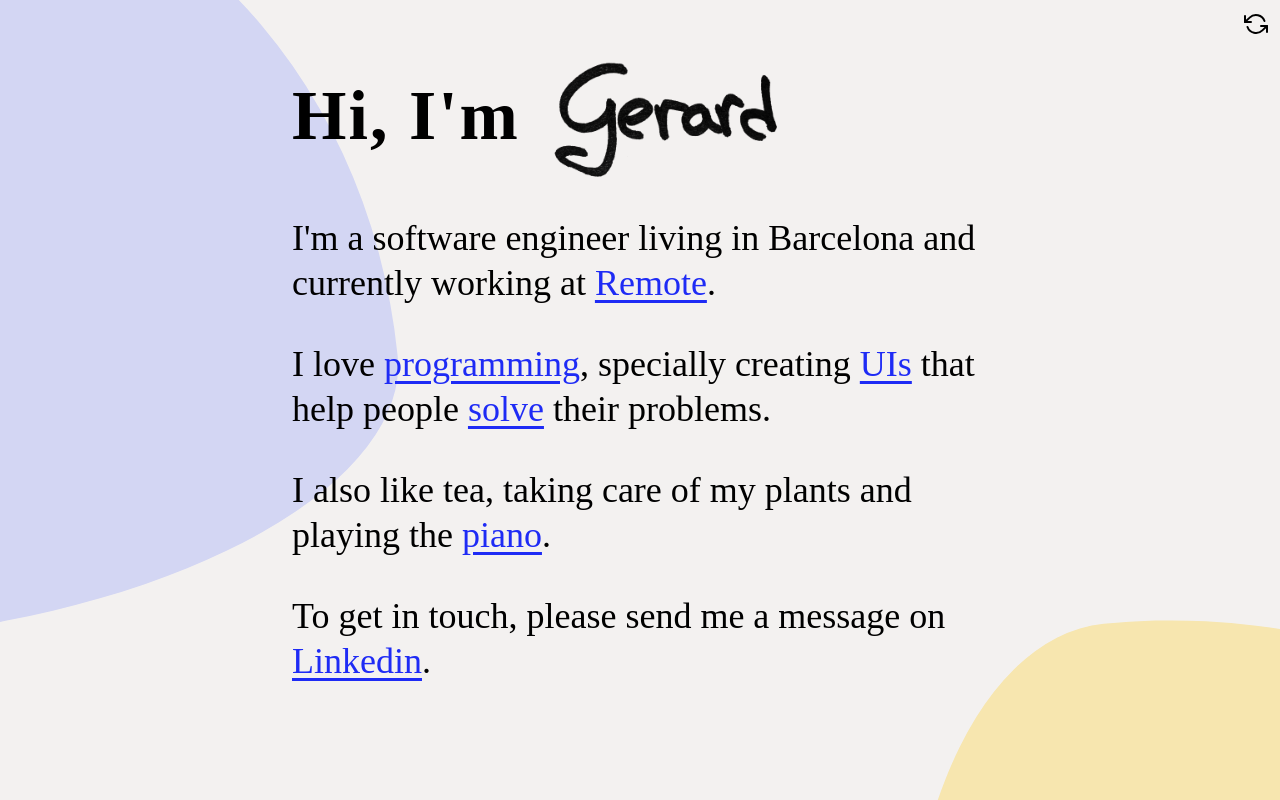
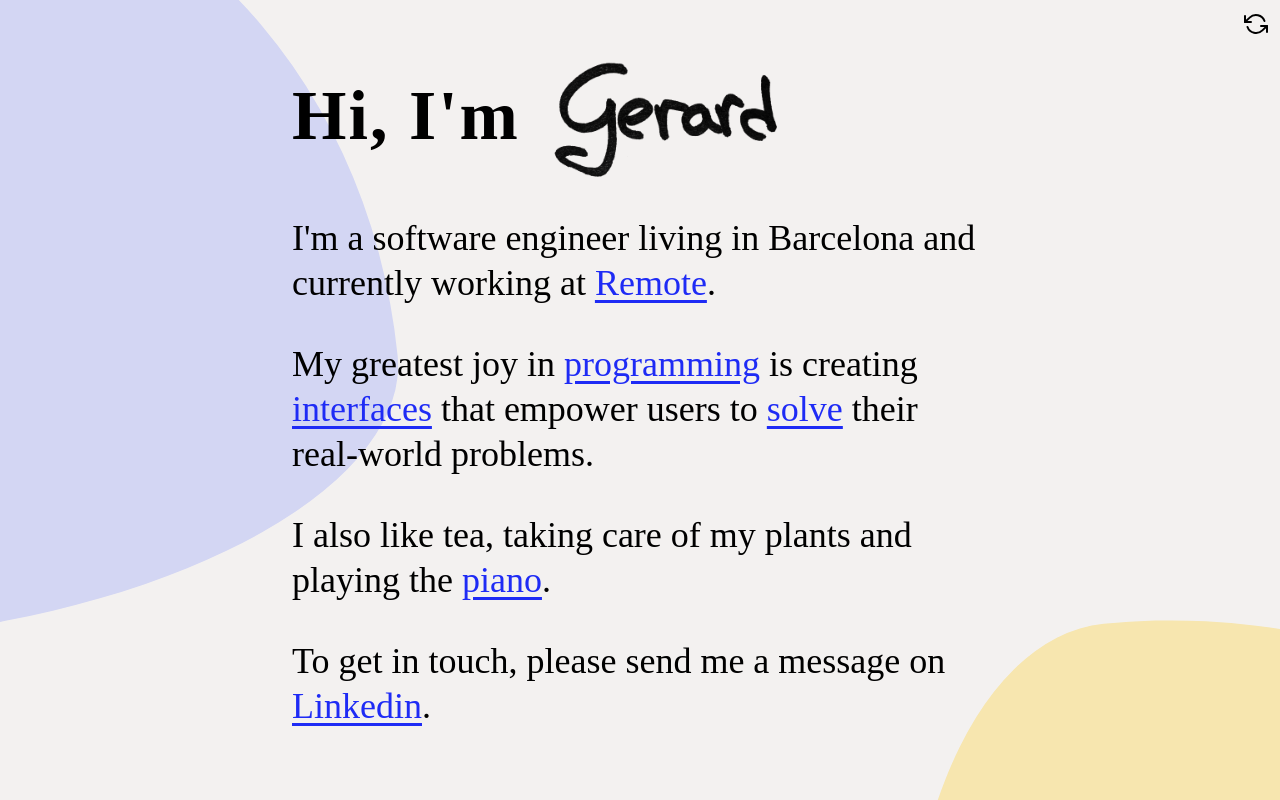
Before and after one commit to gerardabello/personal-site, a Next.js app: page / in a window 1280 px wide. Built offline with nearby package versions, Linux system fonts and the light colour scheme; a web font is replaced by a local one; what spring-animation-keyframes would draw is missing.

Commit message:
change copy

```diff
--- a/src/home.js
+++ b/src/home.js
@@ -165,11 +165,14 @@ const Home = ({ onChangeTheme }) => (
         at <a href="https://remote.com/">Remote</a>.
       </Paragraph>
       <Paragraph>
-        I love <a href="https://github.com/gerardabello">programming</a>,
-        specially creating{" "}
-        <a href="https://mig.serras.dev/?path=/story/welcome--intro">UIs</a>{" "}
-        that help people <a href="https://equation-solver.serras.dev/">solve</a>{" "}
-        their problems.
+        My greatest joy in{" "}
+        <a href="https://github.com/gerardabello">programming</a> is creating{" "}
+        <a href="https://mig.serras.dev/?path=/story/welcome--intro">
+          interfaces
+        </a>{" "}
+        that empower users to{" "}
+        <a href="https://equation-solver.serras.dev/">solve</a> their real-world
+        problems.
       </Paragraph>
       <Paragraph>
         I also like tea, taking care of my plants and playing the{" "}
```
